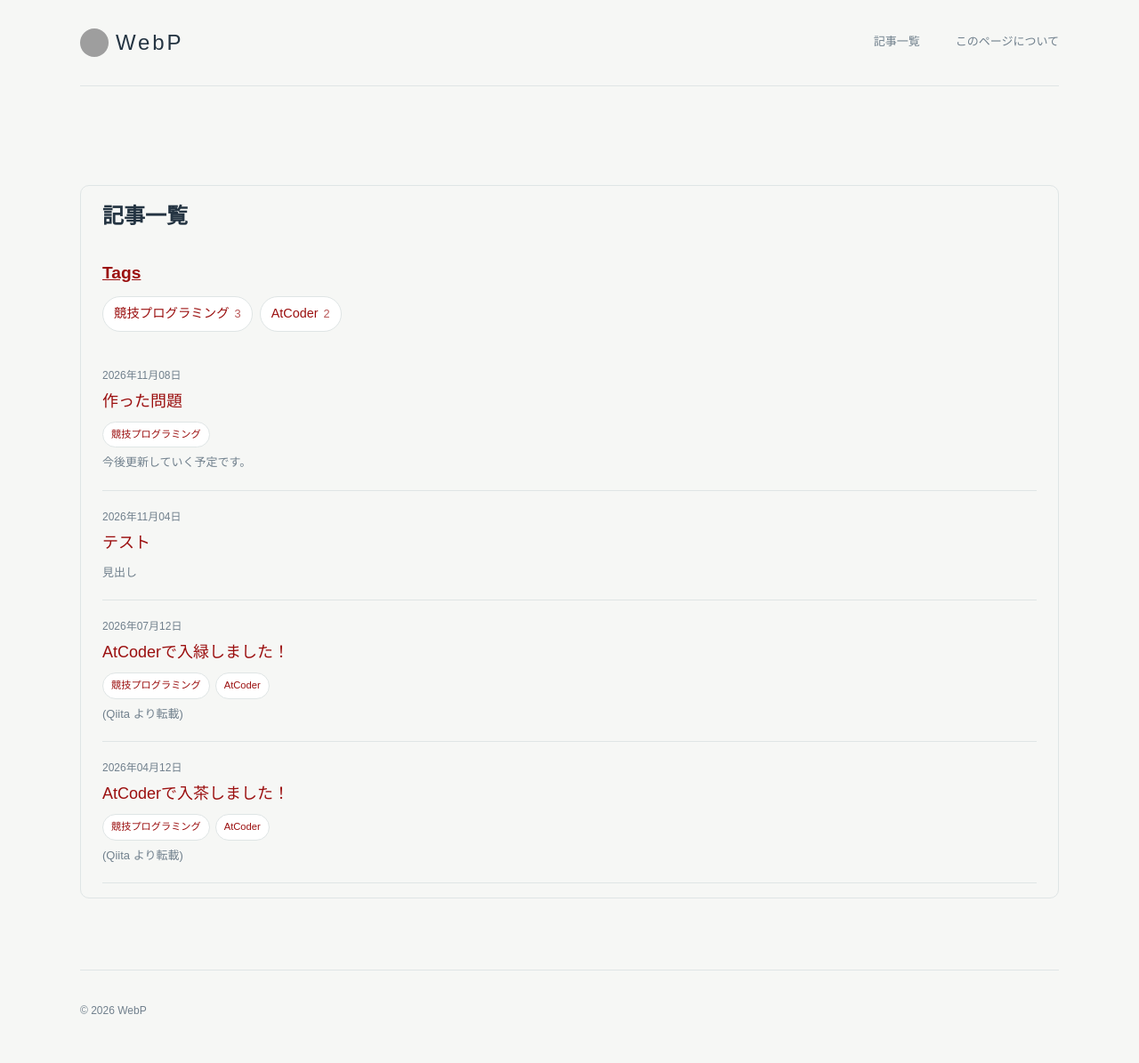
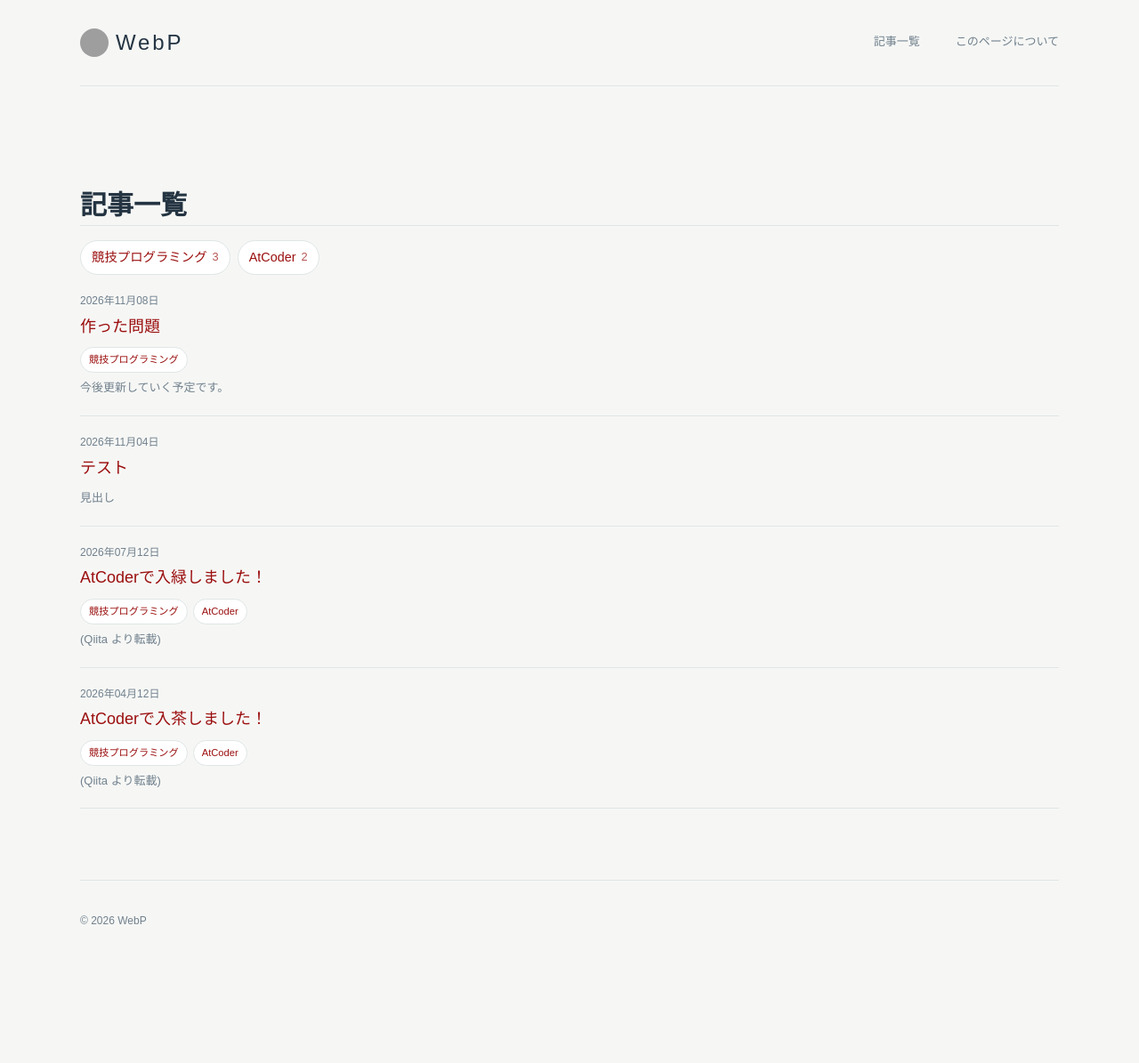
Before and after one commit to JPEG24/hp, a Jekyll site: the page built from articles.md, in a window 1280 px wide. Shown: the whole page at 89% size. Built offline with Jekyll 4.4.1, drawn with Linux system fonts in a browser that asks for light colours; after the commit the page ends 1094 px from its top, so only the background shows below that; grey boxes are pictures that could not be loaded.

Commit message:
記事一覧ページの修正

```diff
--- a/articles.md
+++ b/articles.md
@@ -5,13 +5,9 @@ permalink: /articles/
 ---
 
 <div class="post-list">
-  <h2>記事一覧</h2>
+  <h1>記事一覧</h1>
 
   <div class="home-tags">
-    <a href="{{ '/tags/' | relative_url }}">
-      <h3>Tags</h3>
-    </a>
-
     <div class="tag-list">
       {% for tag in site.tags %}
         <a class="tag" href="{{ '/tags/' | relative_url }}#{{ tag[0] | slugify }}">
--- a/assets/css/style.css
+++ b/assets/css/style.css
@@ -131,14 +131,6 @@ h3 {
   width: 160px;
 }
 
-.post-list {
-  list-style: none;
-  border: solid 1px var(--line);
-  border-radius: 10px;
-  padding: 16px 24px;
-  margin-top: 56px;
-}
-
 .post-list h2 {
   margin-top: 0;
 }
@@ -174,16 +166,6 @@ h3 {
 /* =========================
    Tags
    ========================= */
-
-.home-tags {
-  margin: 20px 0;
-}
-
-.home-tags h3 {
-  font-size: 1.2rem;
-  margin-bottom: 12px;
-  border: none;
-}
 
 .tag-list {
   display: flex;
```
